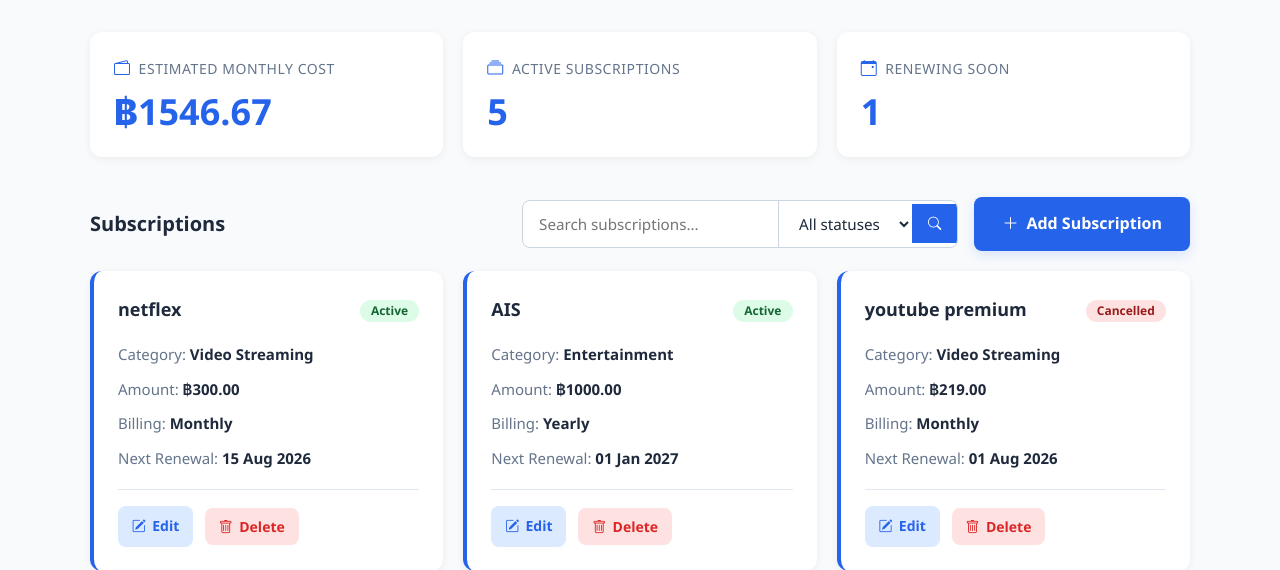
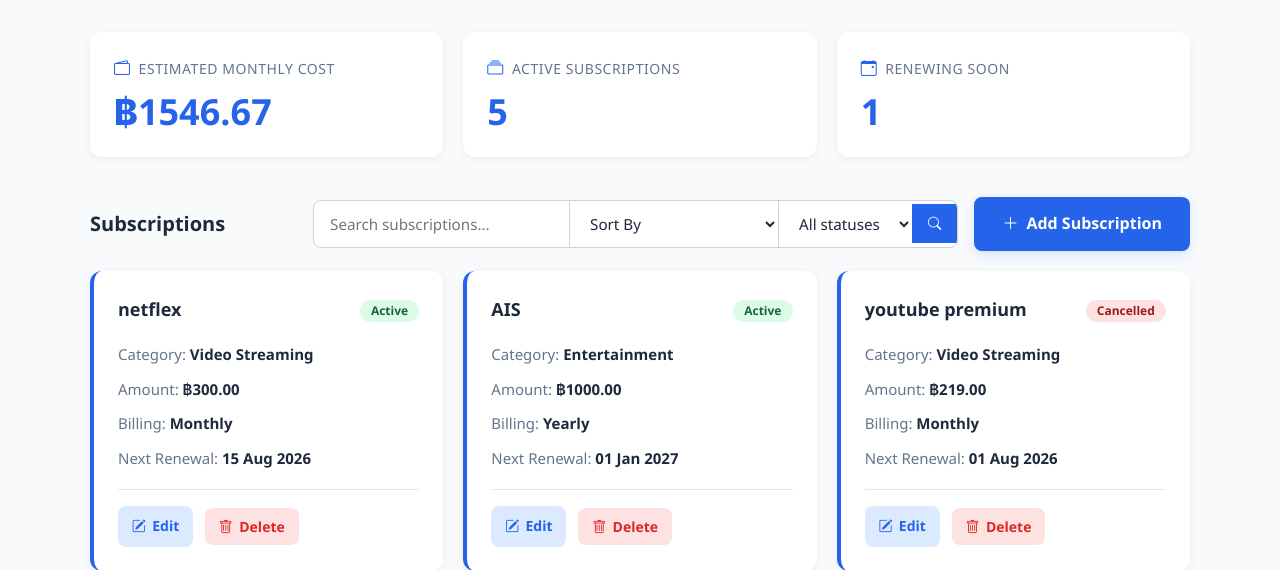
Before and after one commit to patelvalentina-hub/Smart-Subscription-Manager, a Flask app: page /dashboard in a window 1280 px wide. Shown: the part 163-733 px from the top of the page. Run offline with Flask 3, Linux system fonts and the light colour scheme.

Commit message:
Complete dashboard search, filter and sorting features

```diff
--- a/app/templates/dashboard.html
+++ b/app/templates/dashboard.html
@@ -73,6 +73,58 @@
                                 value="{{ search_query }}"
                             >
 
+                                <select
+                                    id="sort"
+                                    name="sort"
+                                    aria-label="Sort subscriptions"
+                                    onchange="this.form.submit()"
+                                >
+
+                                <option value="">Sort By</option>
+
+                                <option
+                                    value="name_asc"
+                                    {% if sort_by == "name_asc" %}selected{% endif %}
+                                >
+                                    Name (A–Z)
+                                </option>
+
+                                <option
+                                    value="name_desc"
+                                    {% if sort_by == "name_desc" %}selected{% endif %}
+                                >
+                                    Name (Z–A)
+                                </option>
+
+                                <option
+                                    value="amount_asc"
+                                    {% if sort_by == "amount_asc" %}selected{% endif %}
+                                >
+                                    Amount (Low → High)
+                                </option>
+
+                                <option
+                                    value="amount_desc"
+                                    {% if sort_by == "amount_desc" %}selected{% endif %}
+                                >
+                                    Amount (High → Low)
+                                </option>
+
+                                <option
+                                    value="renewal_asc"
+                                    {% if sort_by == "renewal_asc" %}selected{% endif %}
+                                >
+                                    Renewal (Earliest)
+                                </option>
+
+                                <option
+                                    value="renewal_desc"
+                                    {% if sort_by == "renewal_desc" %}selected{% endif %}
+                                >
+                                    Renewal (Latest)
+                                </option>
+                            </select>
+
                             <select
                                 id="status"
                                 name="status"
@@ -104,9 +156,12 @@
                             </option>
                         </select>
 
-                            <button type="submit" aria-label="Search and filter">
-                                <i class="bi bi-search"></i>
-                            </button>
+                        <button type="submit" aria-label="Search and filter">
+                            <i class="bi bi-search"></i>
+                        </button>
+
+
+
                         </form>
 
                         <a href="/add_subscription" class="dashboard__add-btn">
--- a/run.py
+++ b/run.py
@@ -44,6 +44,7 @@ def home():
 def dashboard():
     search_query = request.args.get("search", "").strip()
     status_filter = request.args.get("status", "")
+    sort_by = request.args.get("sort", "")
 
     subscriptions_query = Subscription.query
 
@@ -55,6 +56,36 @@ def dashboard():
     if status_filter:
         subscriptions_query = subscriptions_query.filter(
             Subscription.status == status_filter
+        )
+
+    if sort_by == "name_asc":
+        subscriptions_query = subscriptions_query.order_by(
+            Subscription.name.asc()
+        )
+
+    elif sort_by == "name_desc":
+        subscriptions_query = subscriptions_query.order_by(
+            Subscription.name.desc()
+        )
+
+    elif sort_by == "amount_asc":
+        subscriptions_query = subscriptions_query.order_by(
+            Subscription.amount.asc()
+        )
+
+    elif sort_by == "amount_desc":
+        subscriptions_query = subscriptions_query.order_by(
+            Subscription.amount.desc()
+        )
+
+    elif sort_by == "renewal_asc":
+        subscriptions_query = subscriptions_query.order_by(
+            Subscription.next_renewal_date.asc()
+        )
+
+    elif sort_by == "renewal_desc":
+        subscriptions_query = subscriptions_query.order_by(
+            Subscription.next_renewal_date.desc()
         )
 
     subscriptions = subscriptions_query.all()
@@ -71,6 +102,7 @@ def dashboard():
         renewing_soon=renewing_soon,
         search_query=search_query,
         status_filter=status_filter,
+        sort_by=sort_by,
     )
 
 
```
Also changed, not shown: SPRINT_7_UI_UX.md (+2 -2 lines).
